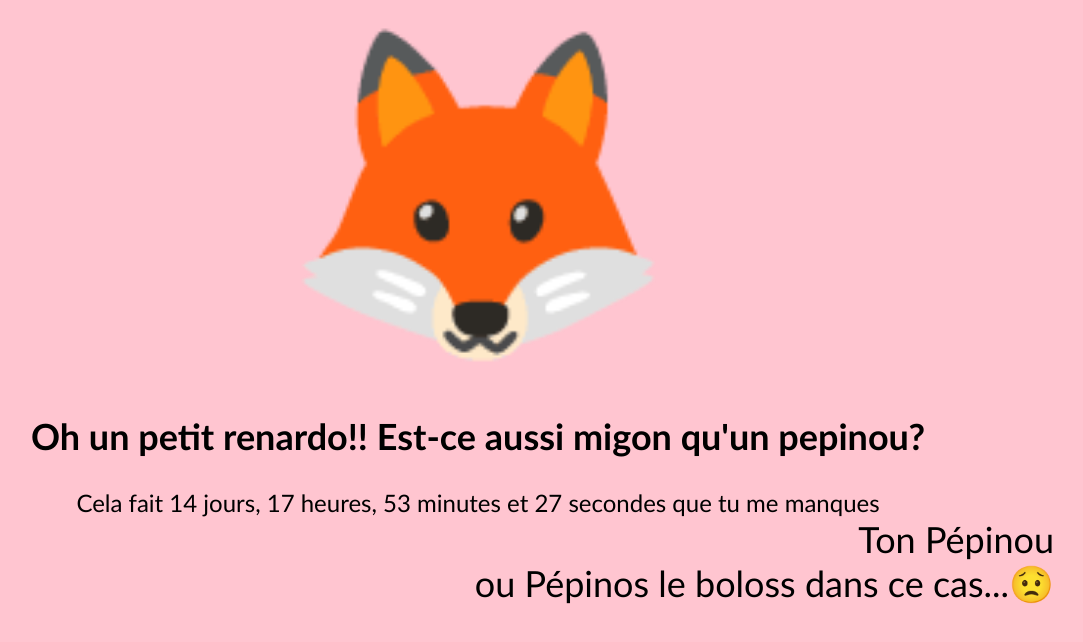
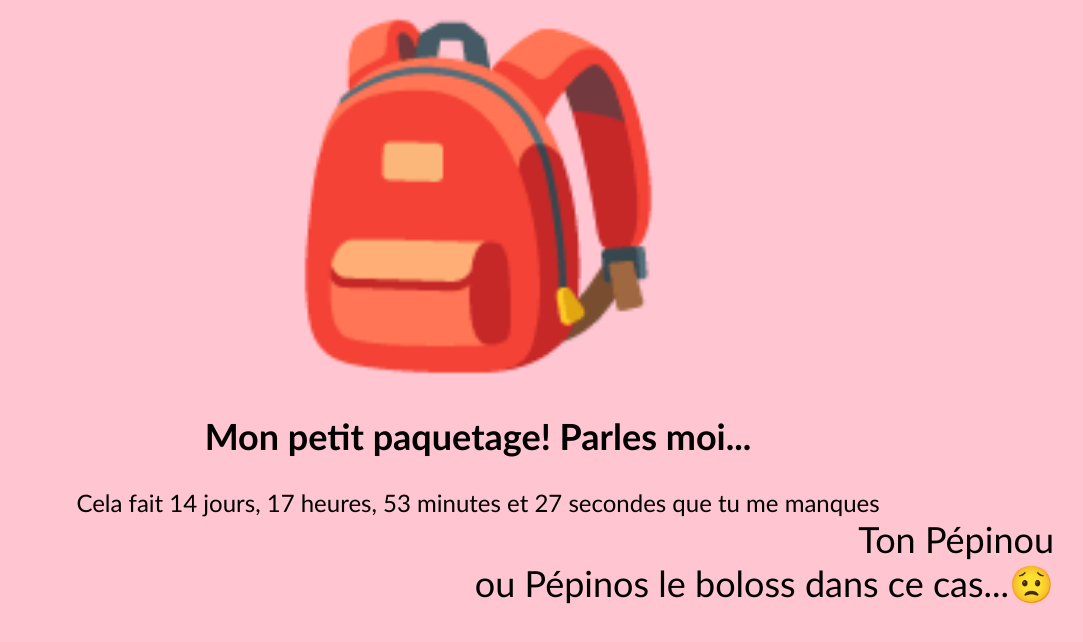
Before and after one commit to ArthurGuillard/ArthurGuillard.github.io, a plain HTML site: page index.html in a window 1280 px wide. Shown: the whole page, without its empty margins (170-1253 px from the left). Drawn offline with Linux system fonts and the light colour scheme.

Commit message:
paquetage update

```diff
--- a/index.html
+++ b/index.html
@@ -49,11 +49,11 @@
         </script>
         <div class="CharlotteMain">
             <div class="CharlotteEmoji">
-                <span  role="img" aria-label={"rouleboulle"}>🦊</span>
+                <span role="img" aria-label={"petitPaquetage"}>🎒️</span>
             </div>
             <div class="CharlotteMessage">
                 <h2>
-                    Oh un petit renardo!! Est-ce aussi migon qu'un pepinou?
+                    Mon petit paquetage! Parles moi...
                 </h2>
             </div>
             <div id="iMissYouCounter" class="IMissYouCounter">
```
